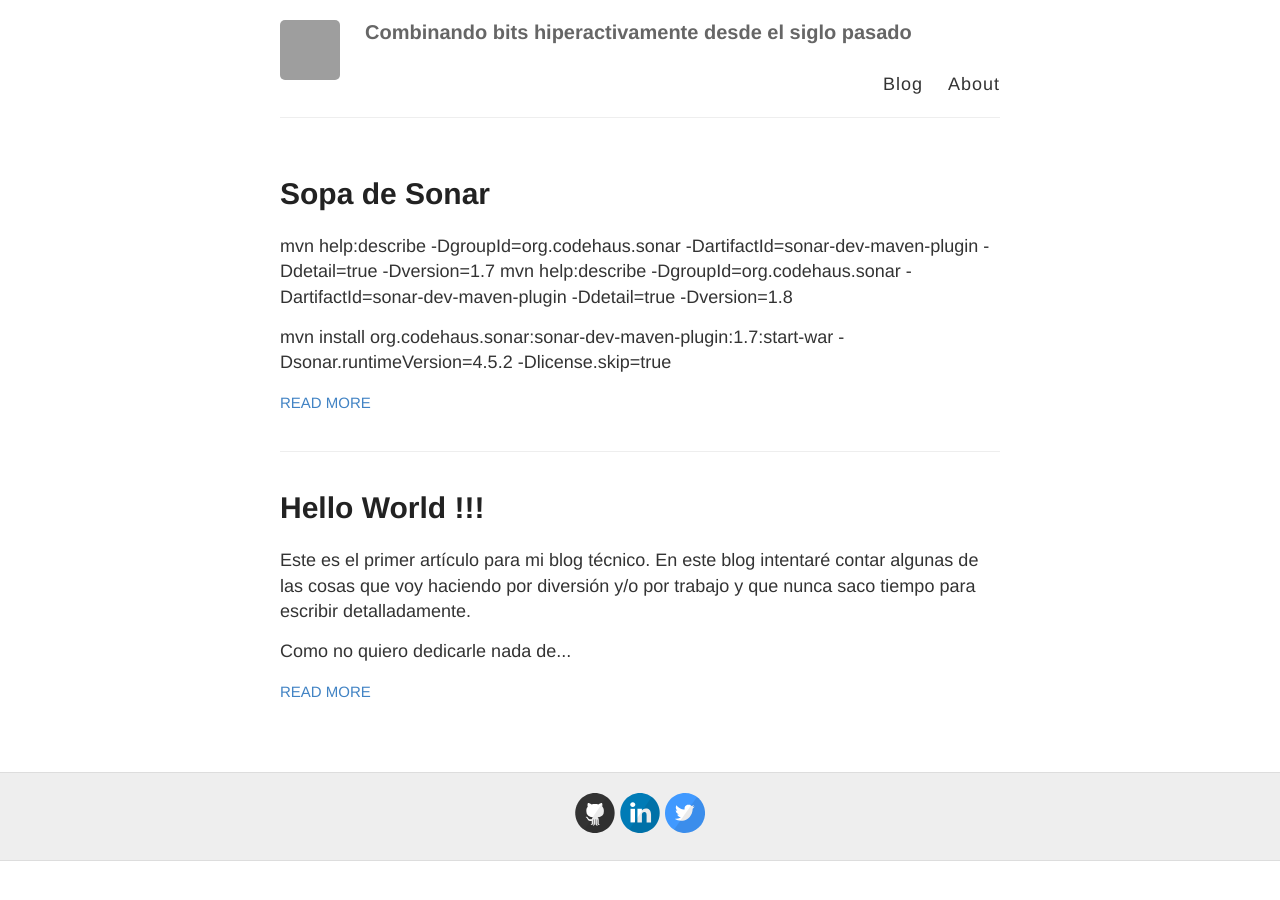
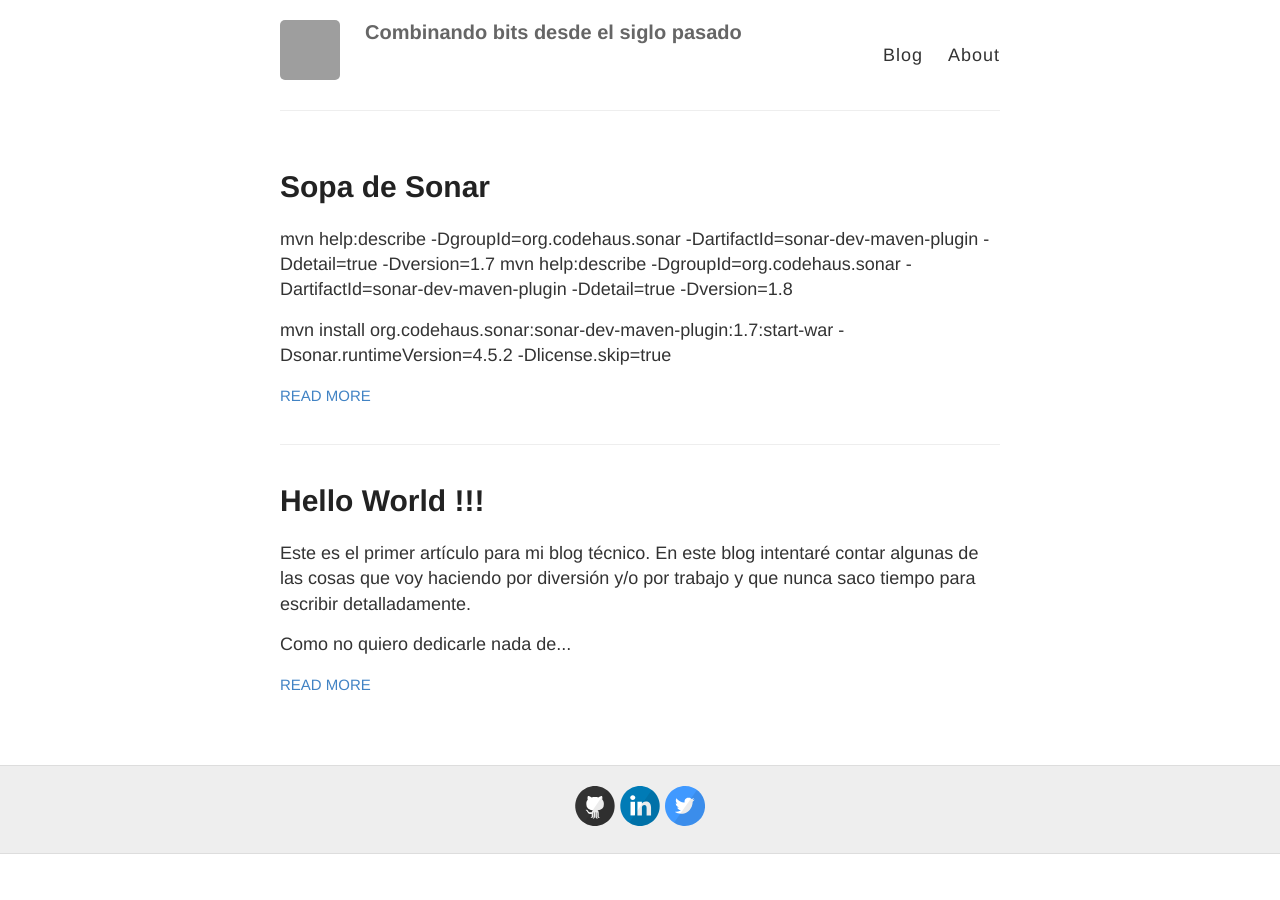
Before and after one commit to alpoza/alpoza.github.io, a Jekyll site: the page built from index.html, in a window 1280 px wide. Built offline with Jekyll 4.4.1, drawn with Linux system fonts in a browser that asks for light colours; Markdown is read by kramdown in place of the engine named in the settings; grey boxes are pictures that could not be loaded.

Commit message:
Updated _config.yml

```diff
--- a/_config.yml
+++ b/_config.yml
@@ -6,7 +6,7 @@
 name: <alpoza:github.io>
 
 # Short bio or description (displayed in the header)
-description: Combinando bits hiperactivamente desde el siglo pasado
+description: Combinando bits desde el siglo pasado
 
 # URL of your avatar or profile pic (you could use your GitHub profile pic)
 avatar: https://avatars2.githubusercontent.com/u/3763898?v=3&s=60
```
